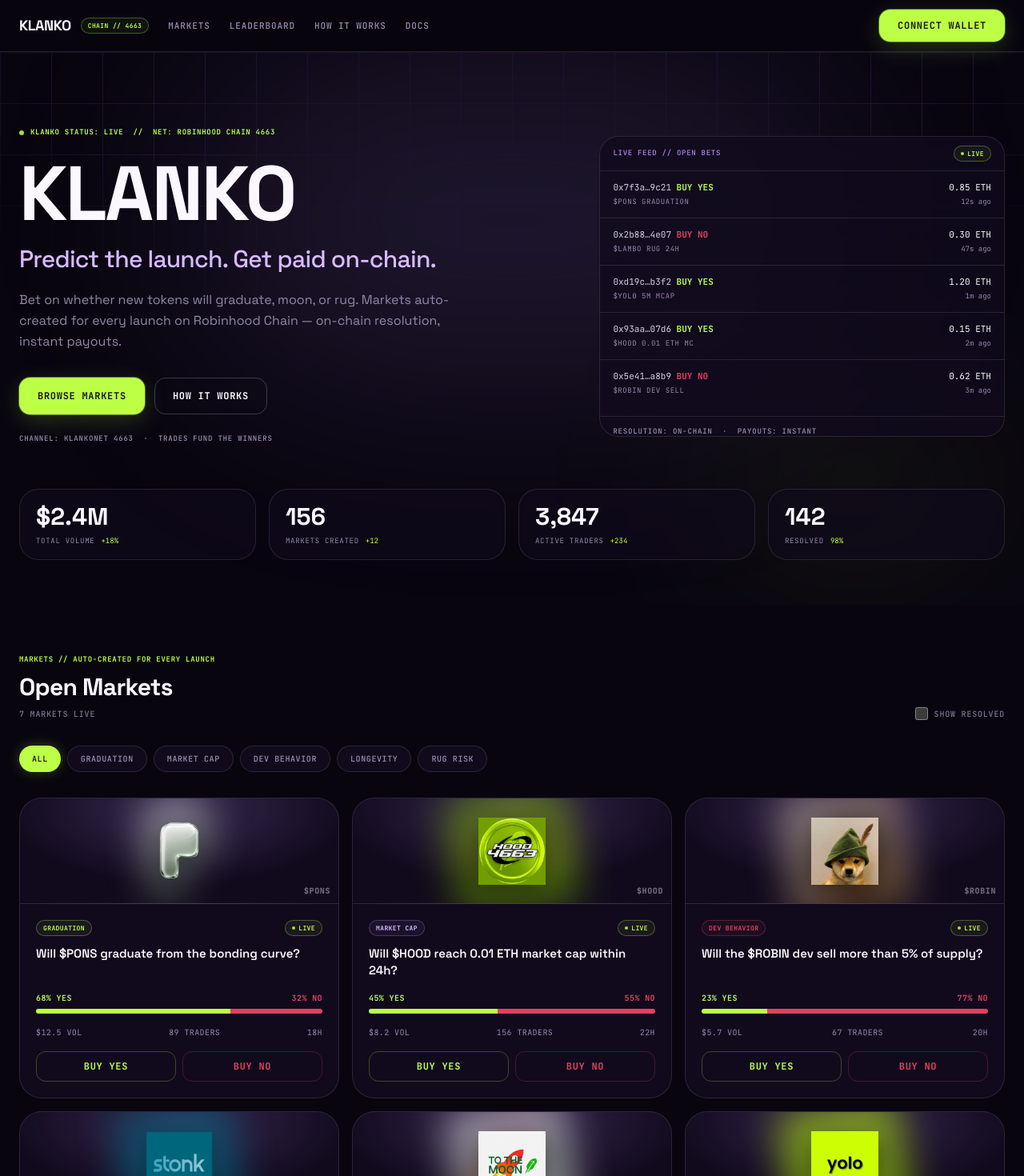
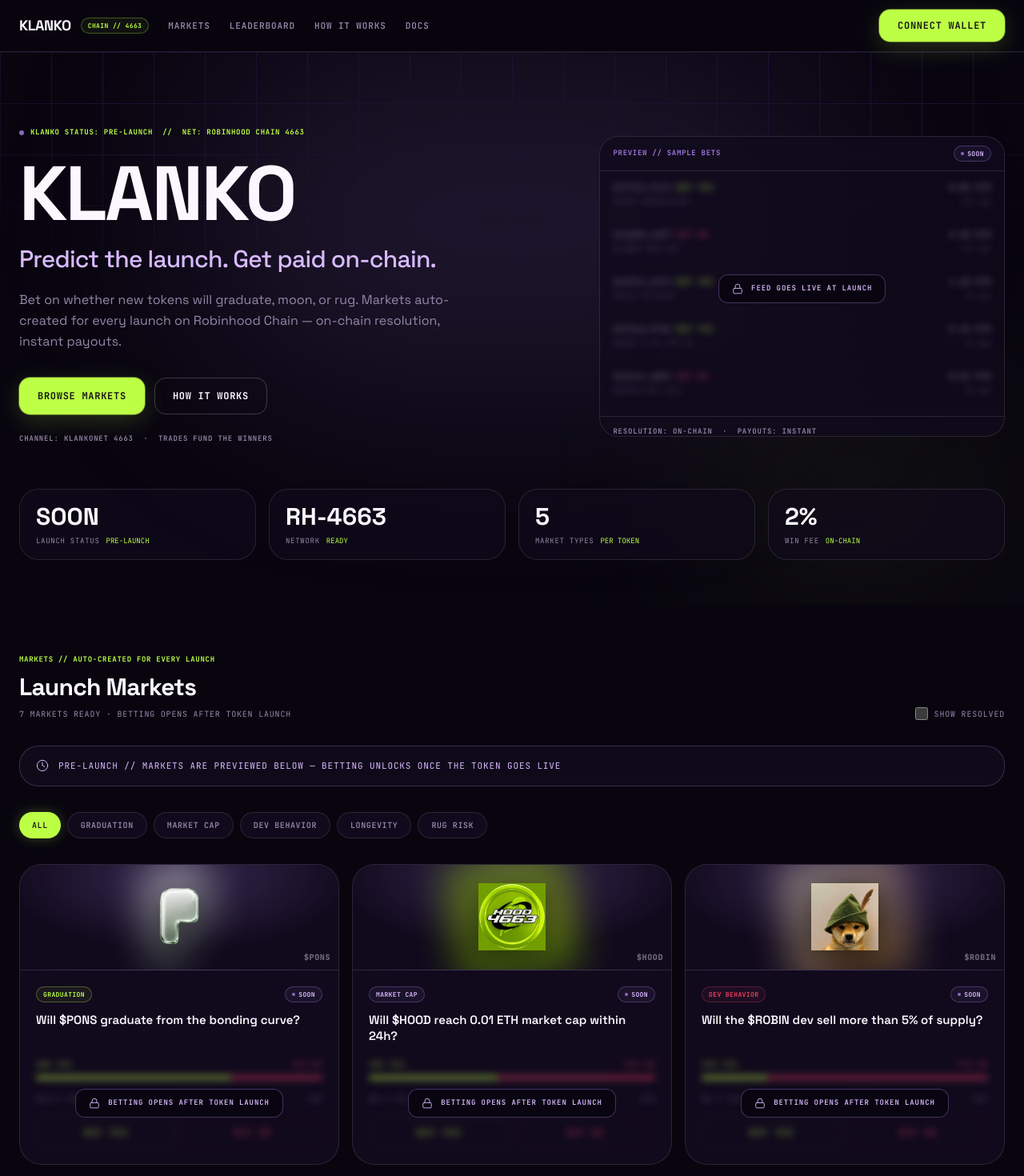
Before and after one commit to golputin/goonabe, a Next.js app: page / in a window 1280 px wide. Shown: the top 1470 px of the page at 80% size. Built offline with nearby package versions, Linux system fonts and the light colour scheme.

Commit message:
feat: pre-launch mode — betting UI blurred/locked (SOON), honest stats, one-switch flip at launch

```diff
--- a/app/docs/page.tsx
+++ b/app/docs/page.tsx
@@ -419,7 +419,7 @@
 
               {/* CTA */}
               <div className="rounded-card border border-lime/25 bg-lime/5 p-8 text-center">
-                <div className="kicker kicker--lime justify-center mb-3">READY // MARKETS ARE LIVE</div>
+                <div className="kicker kicker--lime justify-center mb-3">READY // MARKETS OPEN AT TOKEN LAUNCH</div>
                 <a href="/#markets" className="btn btn--lime">
                   Browse Markets
                 </a>
--- a/components/Hero.tsx
+++ b/components/Hero.tsx
@@ -1,3 +1,5 @@
+import { PRE_LAUNCH } from '@/lib/config';
+
 const FEED = [
   { addr: '0x7f3a…9c21', side: 'YES', market: '$PONS GRADUATION', amt: '0.85 ETH', t: '12s' },
   { addr: '0x2b88…4e07', side: 'NO', market: '$LAMBO RUG 24H', amt: '0.30 ETH', t: '47s' },
@@ -6,7 +8,14 @@
   { addr: '0x5e41…a8b9', side: 'NO', market: '$ROBIN DEV SELL', amt: '0.62 ETH', t: '3m' },
 ];
 
-const STATS = [
+const STATS = PRE_LAUNCH
+  ? [
+      { label: 'Launch Status', value: 'SOON', change: 'PRE-LAUNCH' },
+      { label: 'Network', value: 'RH-4663', change: 'READY' },
+      { label: 'Market Types', value: '5', change: 'PER TOKEN' },
+      { label: 'Win Fee', value: '2%', change: 'ON-CHAIN' },
+    ]
+  : [
       { label: 'Total Volume', value: '$2.4M', change: '+18%' },
       { label: 'Markets Created', value: '156', change: '+12' },
       { label: 'Active Traders', value: '3,847', change: '+234' },
@@ -30,8 +39,10 @@
           {/* Left: headline panel */}
           <article className="animate-slide-up">
             <div className="kicker kicker--lime mb-6">
-              <span className="w-1.5 h-1.5 rounded-full bg-lime pulse-dot" />
-              KLANKO STATUS: LIVE&nbsp;&nbsp;//&nbsp;&nbsp;NET: ROBINHOOD CHAIN 4663
+              <span className={`w-1.5 h-1.5 rounded-full pulse-dot ${PRE_LAUNCH ? 'bg-lavender' : 'bg-lime'}`} />
+              {PRE_LAUNCH
+                ? <>KLANKO STATUS: PRE-LAUNCH&nbsp;&nbsp;//&nbsp;&nbsp;NET: ROBINHOOD CHAIN 4663</>
+                : <>KLANKO STATUS: LIVE&nbsp;&nbsp;//&nbsp;&nbsp;NET: ROBINHOOD CHAIN 4663</>}
             </div>
 
             <h1 className="font-display font-bold text-6xl sm:text-7xl lg:text-8xl tracking-tight text-ink leading-[0.95]">
@@ -64,14 +75,24 @@
           {/* Right: live feed panel */}
           <article className="rounded-panel border border-line bg-paper/80 backdrop-blur-sm overflow-hidden animate-slide-up">
             <div className="titlebar">
-              <span className="kicker kicker--lavender">LIVE FEED // OPEN BETS</span>
+              <span className="kicker kicker--lavender">
+                {PRE_LAUNCH ? 'PREVIEW // SAMPLE BETS' : 'LIVE FEED // OPEN BETS'}
+              </span>
+              {PRE_LAUNCH ? (
+                <span className="badge badge--lavender">
+                  <span className="w-1 h-1 rounded-full bg-lavender pulse-dot" />
+                  SOON
+                </span>
+              ) : (
                 <span className="badge badge--lime">
                   <span className="w-1 h-1 rounded-full bg-lime pulse-dot" />
                   LIVE
                 </span>
+              )}
             </div>
 
-            <div className="divide-y divide-line">
+            <div className="relative">
+              <div className={`divide-y divide-line ${PRE_LAUNCH ? 'blur-[5px] opacity-50 select-none' : ''}`}>
                 {FEED.map((f, i) => (
                   <div key={i} className="flex items-center justify-between gap-3 px-4 py-3">
                     <div className="min-w-0">
@@ -91,6 +112,20 @@
                     </div>
                   </div>
                 ))}
+              </div>
+              {PRE_LAUNCH && (
+                <div className="absolute inset-0 grid place-items-center">
+                  <div className="flex items-center gap-2.5 px-4 py-2.5 rounded-xl border border-lavender/40 bg-canvas/85 backdrop-blur-sm">
+                    <svg viewBox="0 0 24 24" fill="none" stroke="currentColor" strokeWidth={1.5} strokeLinecap="round" strokeLinejoin="round" className="w-3.5 h-3.5 text-lavender-light flex-none">
+                      <rect width="18" height="11" x="3" y="11" rx="2" ry="2" />
+                      <path d="M7 11V7a5 5 0 0 1 10 0v4" />
+                    </svg>
+                    <span className="font-mono text-[9px] font-semibold uppercase tracking-[0.1em] text-lavender-light whitespace-nowrap">
+                      Feed goes live at launch
+                    </span>
+                  </div>
+                </div>
+              )}
             </div>
 
             <div className="footnote">
--- a/components/MarketCard.tsx
+++ b/components/MarketCard.tsx
@@ -2,6 +2,7 @@
 
 import { useState } from 'react';
 import { useWallet } from './WalletProvider';
+import { PRE_LAUNCH } from '@/lib/config';
 
 export interface Market {
   id: number;
@@ -107,6 +108,11 @@
             <span className={`badge ${market.result === 'YES' ? 'badge--lime' : 'badge--danger'}`}>
               {market.result}
             </span>
+          ) : PRE_LAUNCH ? (
+            <span className="badge badge--lavender">
+              <span className="w-1 h-1 rounded-full bg-lavender pulse-dot" />
+              SOON
+            </span>
           ) : (
             <span className="badge badge--lime">
               <span className="w-1 h-1 rounded-full bg-lime pulse-dot" />
@@ -119,6 +125,10 @@
         <h3 className="font-display font-semibold text-ink text-[15px] leading-snug mb-4 min-h-[42px]">
           {market.question}
         </h3>
+
+        {/* Trading zone — blurred & locked during pre-launch */}
+        <div className="relative">
+        <div className={PRE_LAUNCH && !isResolved ? 'blur-[5px] opacity-50 pointer-events-none select-none' : undefined}>
 
         {/* Probability bar */}
         <div className="mb-4">
@@ -251,6 +261,24 @@
             Resolved: {market.result}
           </div>
         )}
+
+        </div>
+
+        {/* Pre-launch overlay */}
+        {PRE_LAUNCH && !isResolved && (
+          <div className="absolute inset-0 grid place-items-center">
+            <div className="flex items-center gap-2.5 px-4 py-2.5 rounded-xl border border-lavender/40 bg-canvas/85 backdrop-blur-sm">
+              <svg viewBox="0 0 24 24" fill="none" stroke="currentColor" strokeWidth={1.5} strokeLinecap="round" strokeLinejoin="round" className="w-3.5 h-3.5 text-lavender-light flex-none">
+                <rect width="18" height="11" x="3" y="11" rx="2" ry="2" />
+                <path d="M7 11V7a5 5 0 0 1 10 0v4" />
+              </svg>
+              <span className="font-mono text-[9px] font-semibold uppercase tracking-[0.1em] text-lavender-light whitespace-nowrap">
+                Betting opens after token launch
+              </span>
+            </div>
+          </div>
+        )}
+        </div>
       </div>
     </div>
   );
--- a/components/MarketGrid.tsx
+++ b/components/MarketGrid.tsx
@@ -2,6 +2,7 @@
 
 import { useState } from 'react';
 import MarketCard, { Market } from './MarketCard';
+import { PRE_LAUNCH } from '@/lib/config';
 
 // Real Robinhood Chain tokens for testing
 const MARKETS: Market[] = [
@@ -136,10 +137,12 @@
         <div>
           <div className="kicker kicker--lime mb-3">MARKETS // AUTO-CREATED FOR EVERY LAUNCH</div>
           <h2 className="font-display font-bold text-3xl text-ink tracking-tight">
-            Open Markets
+            {PRE_LAUNCH ? 'Launch Markets' : 'Open Markets'}
           </h2>
           <p className="font-mono text-[10px] uppercase tracking-[0.08em] text-muted mt-2">
-            {filteredMarkets.length} markets live
+            {PRE_LAUNCH
+              ? `${filteredMarkets.length} markets ready · betting opens after token launch`
+              : `${filteredMarkets.length} markets live`}
           </p>
         </div>
 
@@ -156,6 +159,19 @@
           </span>
         </label>
       </div>
+
+      {/* Pre-launch banner */}
+      {PRE_LAUNCH && (
+        <div className="mb-8 flex items-center gap-3 px-5 py-4 rounded-panel border border-lavender/30 bg-lavender/5">
+          <svg viewBox="0 0 24 24" fill="none" stroke="currentColor" strokeWidth={1.5} strokeLinecap="round" strokeLinejoin="round" className="w-4 h-4 text-lavender-light flex-none">
+            <circle cx="12" cy="12" r="10" />
+            <polyline points="12 6 12 12 16 14" />
+          </svg>
+          <p className="font-mono text-[10px] sm:text-[11px] uppercase tracking-[0.08em] text-lavender-light">
+            PRE-LAUNCH // Markets are previewed below — betting unlocks once the token goes live
+          </p>
+        </div>
+      )}
 
       {/* Category filters */}
       <div className="flex flex-wrap gap-2 mb-8">
--- /dev/null
+++ b/lib/config.ts
@@ -0,0 +1,3 @@
+// Global launch switch for Klanko.
+// Set to false once the token launches and markets open for real betting.
+export const PRE_LAUNCH = true;
```
Lines whose indentation alone changed are shown as unchanged.
